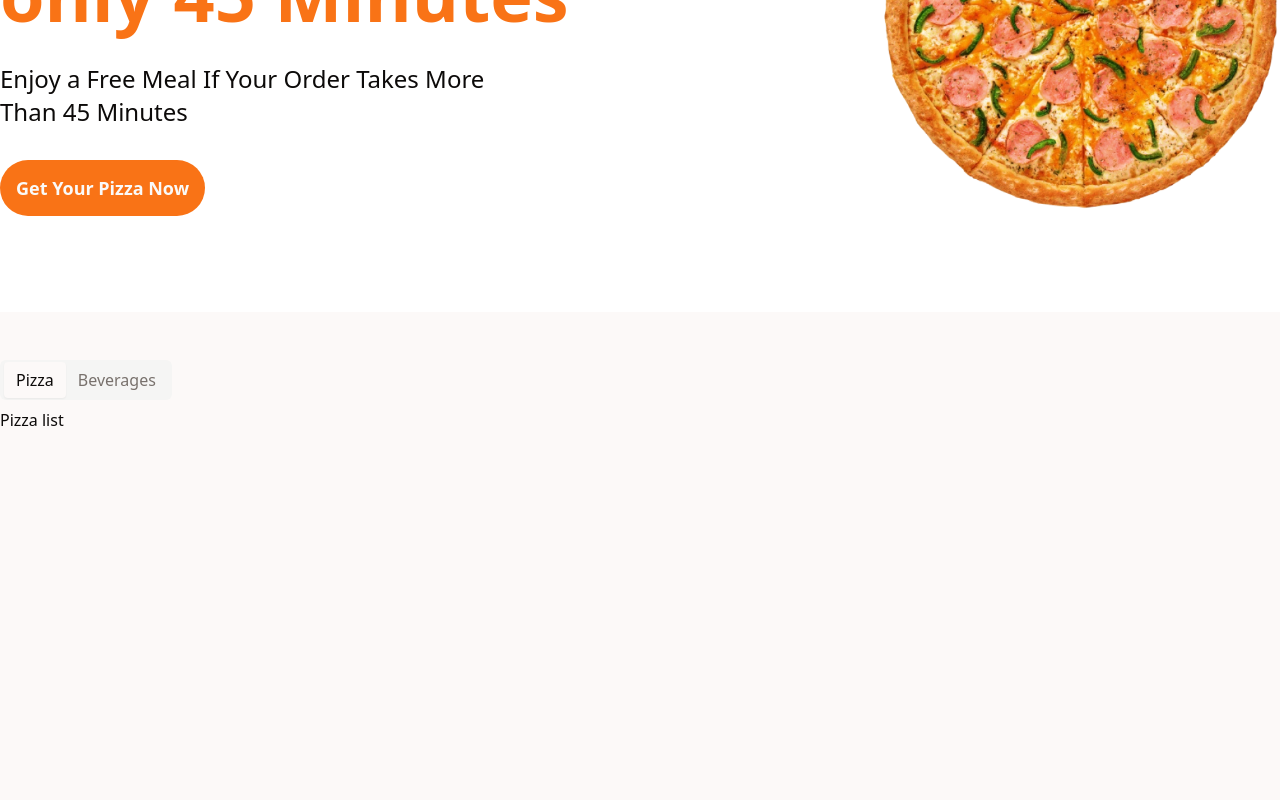
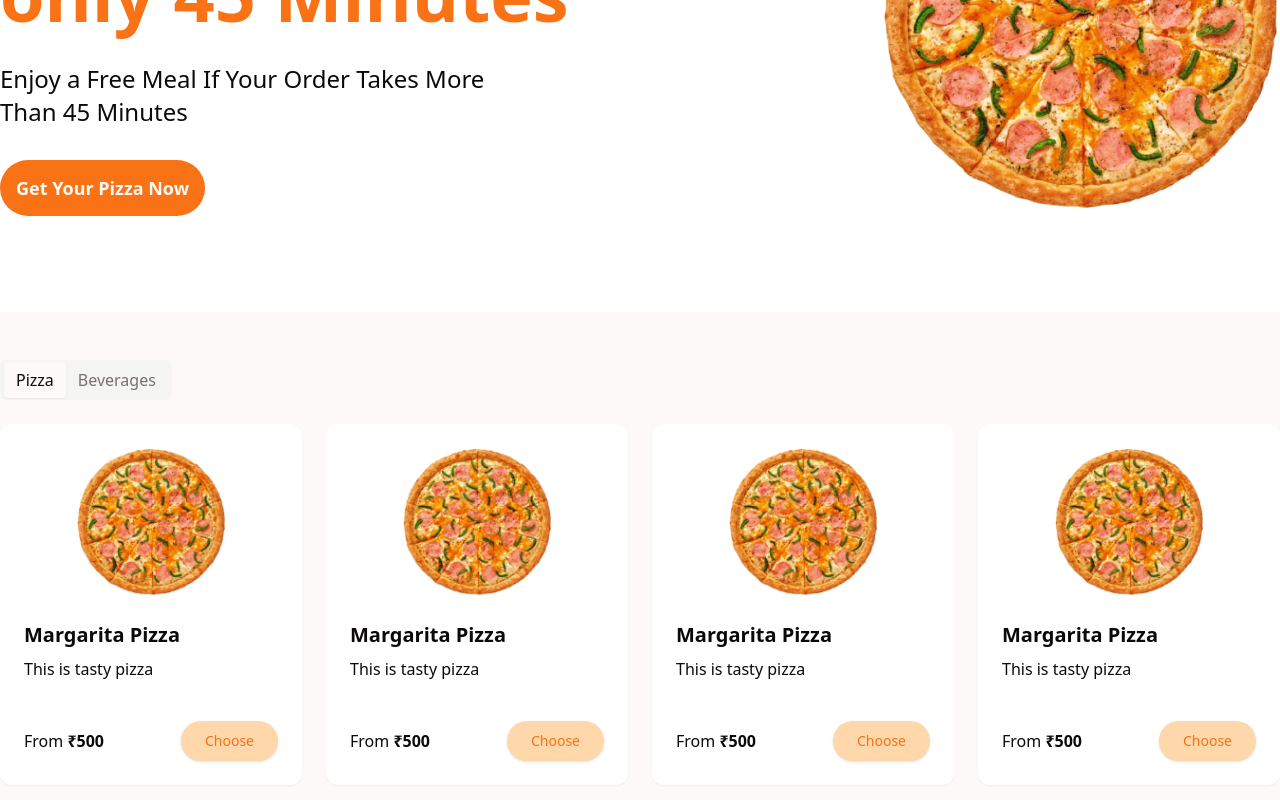
Before and after one commit to akhilr007/dynamite-client-ui, a Next.js app: page / in a window 1280 px wide. Shown: the part 362-1162 px from the top of the page. Before the commit the page ends 842 px from the top, so only its background shows below. Built offline with nearby package versions, Linux system fonts and the light colour scheme.

Commit message:
create product card

```diff
--- /dev/null
+++ b/src/app/(home)/components/ProductCard.tsx
@@ -0,0 +1,49 @@
+import { Button } from "@/components/ui/button";
+import {
+    Card,
+    CardContent,
+    CardFooter,
+    CardHeader
+} from "@/components/ui/card";
+import Image from "next/image";
+import React from "react";
+
+export interface Product {
+    _id: string;
+    name: string;
+    description: string;
+    image: string;
+    price: number;
+}
+
+export type ProductPropType = {
+    product: Product;
+};
+
+export const ProductCard: React.FC<ProductPropType> = ({ product }) => {
+    return (
+        <Card className="border-none rounded-xl">
+            <CardHeader className="flex items-center justify-center">
+                <Image
+                    src={product.image}
+                    alt="product-image"
+                    width={150}
+                    height={150}
+                />
+            </CardHeader>
+            <CardContent>
+                <h2 className="font-bold text-xl">{product.name}</h2>
+                <p className="mt-2">{product.description}</p>
+            </CardContent>
+            <CardFooter className="flex items-center justify-between mt-4">
+                <p>
+                    <span>From </span>
+                    <span className="font-bold">₹{product.price}</span>
+                </p>
+                <Button className="bg-orange-200 hover:bg-orange-300 text-orange-500 px-6 py-2 rounded-full shadow hover:shadow-lg outline-none focus:outline-none ease-linear transition-all duration-150">
+                    Choose
+                </Button>
+            </CardFooter>
+        </Card>
+    );
+};
--- a/src/app/(home)/page.tsx
+++ b/src/app/(home)/page.tsx
@@ -1,6 +1,38 @@
 import { Button } from "@/components/ui/button";
 import { Tabs, TabsContent, TabsList, TabsTrigger } from "@/components/ui/tabs";
 import Image from "next/image";
+import { Product, ProductCard } from "./components/ProductCard";
+
+const products: Product[] = [
+    {
+        _id: "1",
+        name: "Margarita Pizza",
+        description: "This is tasty pizza",
+        image: "/pizza-main.png",
+        price: 500
+    },
+    {
+        _id: "2",
+        name: "Margarita Pizza",
+        description: "This is tasty pizza",
+        image: "/pizza-main.png",
+        price: 500
+    },
+    {
+        _id: "3",
+        name: "Margarita Pizza",
+        description: "This is tasty pizza",
+        image: "/pizza-main.png",
+        price: 500
+    },
+    {
+        _id: "4",
+        name: "Margarita Pizza",
+        description: "This is tasty pizza",
+        image: "/pizza-main.png",
+        price: 500
+    }
+];
 
 export default function Home() {
     return (
@@ -34,7 +66,7 @@
             </section>
             <section>
                 <div className="container py-12 mx-auto">
-                    <Tabs defaultValue="pizza" className="w-[400px]">
+                    <Tabs defaultValue="pizza">
                         <TabsList>
                             <TabsTrigger value="pizza" className="text-md">
                                 Pizza
@@ -43,9 +75,25 @@
                                 Beverages
                             </TabsTrigger>
                         </TabsList>
-                        <TabsContent value="pizza">Pizza list</TabsContent>
+                        <TabsContent value="pizza">
+                            <div className="grid grid-cols-4 gap-6 mt-6">
+                                {products.map((product) => (
+                                    <ProductCard
+                                        product={product}
+                                        key={product._id}
+                                    />
+                                ))}
+                            </div>
+                        </TabsContent>
                         <TabsContent value="beverages">
-                            Beverages list
+                            <div className="grid grid-cols-4 gap-6 mt-6">
+                                {products.map((product) => (
+                                    <ProductCard
+                                        product={product}
+                                        key={product._id}
+                                    />
+                                ))}
+                            </div>
                         </TabsContent>
                     </Tabs>
                 </div>
--- /dev/null
+++ b/src/components/ui/card.tsx
@@ -0,0 +1,79 @@
+import * as React from "react"
+
+import { cn } from "@/lib/utils"
+
+const Card = React.forwardRef<
+  HTMLDivElement,
+  React.HTMLAttributes<HTMLDivElement>
+>(({ className, ...props }, ref) => (
+  <div
+    ref={ref}
+    className={cn(
+      "rounded-lg border bg-card text-card-foreground shadow-sm",
+      className
+    )}
+    {...props}
+  />
+))
+Card.displayName = "Card"
+
+const CardHeader = React.forwardRef<
+  HTMLDivElement,
+  React.HTMLAttributes<HTMLDivElement>
+>(({ className, ...props }, ref) => (
+  <div
+    ref={ref}
+    className={cn("flex flex-col space-y-1.5 p-6", className)}
+    {...props}
+  />
+))
+CardHeader.displayName = "CardHeader"
+
+const CardTitle = React.forwardRef<
+  HTMLParagraphElement,
+  React.HTMLAttributes<HTMLHeadingElement>
+>(({ className, ...props }, ref) => (
+  <h3
+    ref={ref}
+    className={cn(
+      "text-2xl font-semibold leading-none tracking-tight",
+      className
+    )}
+    {...props}
+  />
+))
+CardTitle.displayName = "CardTitle"
+
+const CardDescription = React.forwardRef<
+  HTMLParagraphElement,
+  React.HTMLAttributes<HTMLParagraphElement>
+>(({ className, ...props }, ref) => (
+  <p
+    ref={ref}
+    className={cn("text-sm text-muted-foreground", className)}
+    {...props}
+  />
+))
+CardDescription.displayName = "CardDescription"
+
+const CardContent = React.forwardRef<
+  HTMLDivElement,
+  React.HTMLAttributes<HTMLDivElement>
+>(({ className, ...props }, ref) => (
+  <div ref={ref} className={cn("p-6 pt-0", className)} {...props} />
+))
+CardContent.displayName = "CardContent"
+
+const CardFooter = React.forwardRef<
+  HTMLDivElement,
+  React.HTMLAttributes<HTMLDivElement>
+>(({ className, ...props }, ref) => (
+  <div
+    ref={ref}
+    className={cn("flex items-center p-6 pt-0", className)}
+    {...props}
+  />
+))
+CardFooter.displayName = "CardFooter"
+
+export { Card, CardHeader, CardFooter, CardTitle, CardDescription, CardContent }
```
